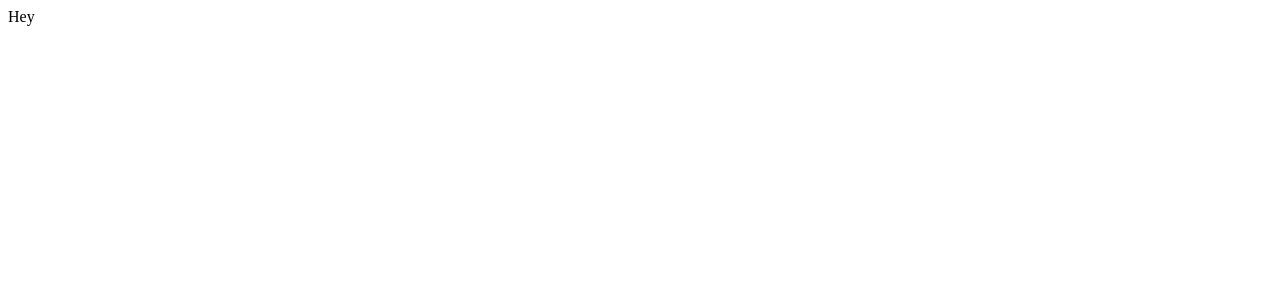
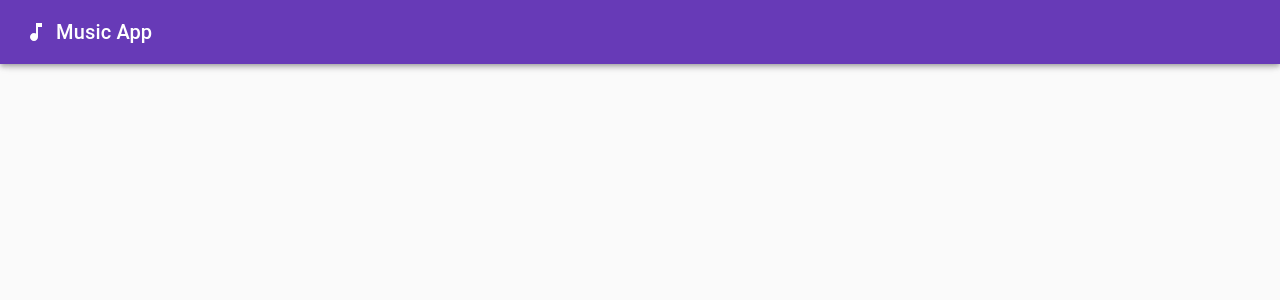
Before and after one commit to azdanov/apollo-music-app, a React (Create React App) app: page / in a window 1280 px wide. Shown: the top 300 px of the page. Built offline with nearby package versions, Linux system fonts and the light colour scheme.

Commit message:
create theme, header with icon

```diff
--- a/package.json
+++ b/package.json
@@ -51,6 +51,7 @@
 			"jest"
 		],
 		"rules": {
+			"node/file-extension-in-import": "off",
 			"unicorn/filename-case": [
 				"error",
 				{
--- a/src/App.js
+++ b/src/App.js
@@ -1,10 +1,24 @@
+import {Grid} from '@material-ui/core';
 import React from 'react';
+import Header from './components/Header.js';
+import SongAdd from './components/SongAdd.js';
+import SongList from './components/SongList.js';
+import SongPlayer from './components/SongPlayer.js';
 
 const App = () => {
 	return (
-		<div>
-			Hey
-		</div>
+		<>
+			<Header/>
+			<Grid container spacing={3}>
+				<Grid item xs={12} md={7}>
+					<SongAdd/>
+					<SongList/>
+				</Grid>
+				<Grid item xs={12} md={5}>
+					<SongPlayer/>
+				</Grid>
+			</Grid>
+		</>
 	);
 };
 
--- /dev/null
+++ b/src/components/Header.js
@@ -0,0 +1,26 @@
+import {AppBar, Toolbar, Typography, makeStyles} from '@material-ui/core';
+import {AudiotrackSharp} from '@material-ui/icons';
+import React from 'react';
+
+const useStyles = makeStyles(theme => ({
+	title: {
+		marginLeft: theme.spacing(1)
+	}
+}));
+
+const Header = () => {
+	const classes = useStyles();
+
+	return (
+		<AppBar position="fixed">
+			<Toolbar>
+				<AudiotrackSharp/>
+				<Typography className={classes.title} variant="h6" component="h1">
+					Music App
+				</Typography>
+			</Toolbar>
+		</AppBar>
+	);
+};
+
+export default Header;
--- /dev/null
+++ b/src/components/SongAdd.js
@@ -0,0 +1,7 @@
+import React from 'react';
+
+const SongAdd = () => {
+	return <div>SongAdd</div>;
+};
+
+export default SongAdd;
--- /dev/null
+++ b/src/components/SongItem.js
@@ -0,0 +1,7 @@
+import React from 'react';
+
+const SongItem = () => {
+	return <div>SongItem</div>;
+};
+
+export default SongItem;
--- /dev/null
+++ b/src/components/SongList.js
@@ -0,0 +1,13 @@
+import React from 'react';
+import SongItem from './SongItem.js';
+
+const SongList = () => {
+	return (
+		<>
+			SongList
+			<SongItem/>
+		</>
+	);
+};
+
+export default SongList;
--- /dev/null
+++ b/src/components/SongPlayer.js
@@ -0,0 +1,13 @@
+import React from 'react';
+import SongQueue from './SongQueue.js';
+
+const SongPlayer = () => {
+	return (
+		<>
+			SongPlayer
+			<SongQueue/>
+		</>
+	);
+};
+
+export default SongPlayer;
--- /dev/null
+++ b/src/components/SongQueue.js
@@ -0,0 +1,7 @@
+import React from 'react';
+
+const SongQueue = () => {
+	return <div>SongQueue</div>;
+};
+
+export default SongQueue;
--- a/src/index.js
+++ b/src/index.js
@@ -1,10 +1,15 @@
 import React from 'react';
 import ReactDOM from 'react-dom';
 import App from './App.js';
+import theme from './theme.js';
+import {CssBaseline, MuiThemeProvider} from '@material-ui/core';
 
 ReactDOM.render(
 	<React.StrictMode>
-		<App/>
+		<MuiThemeProvider theme={theme}>
+			<CssBaseline/>
+			<App/>
+		</MuiThemeProvider>
 	</React.StrictMode>,
 	document.querySelector('#root')
 );
--- /dev/null
+++ b/src/theme.js
@@ -0,0 +1,11 @@
+import {deepPurple, amber} from '@material-ui/core/colors';
+import {createMuiTheme} from '@material-ui/core/styles';
+
+const theme = createMuiTheme({
+	palette: {
+		primary: deepPurple,
+		secondary: amber
+	}
+});
+
+export default theme;
```
